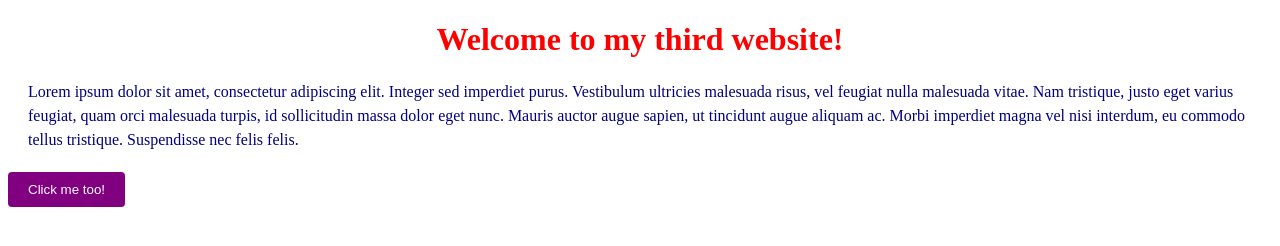
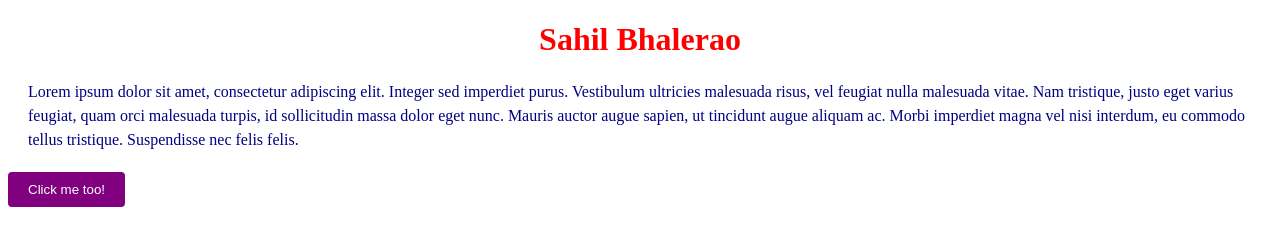
Before and after one commit to BhaleraoSahil/devops_pract, a plain HTML site: page desc.html in a window 1280 px wide. Drawn offline with Linux system fonts and the light colour scheme.

Commit message:
Update desc.html

```diff
--- a/desc.html
+++ b/desc.html
@@ -5,7 +5,7 @@
 </head>
 <body>
 
-	<h1 style="color: red; text-align: center;">Welcome to my third website!</h1>
+	<h1 style="color: red; text-align: center;">Sahil Bhalerao</h1>
 
 	<p style="color: navy; font-size: 16px; line-height: 1.5; margin: 20px;">Lorem ipsum dolor sit amet, consectetur adipiscing elit. Integer sed imperdiet purus. Vestibulum ultricies malesuada risus, vel feugiat nulla malesuada vitae. Nam tristique, justo eget varius feugiat, quam orci malesuada turpis, id sollicitudin massa dolor eget nunc. Mauris auctor augue sapien, ut tincidunt augue aliquam ac. Morbi imperdiet magna vel nisi interdum, eu commodo tellus tristique. Suspendisse nec felis felis.</p>
 
```
